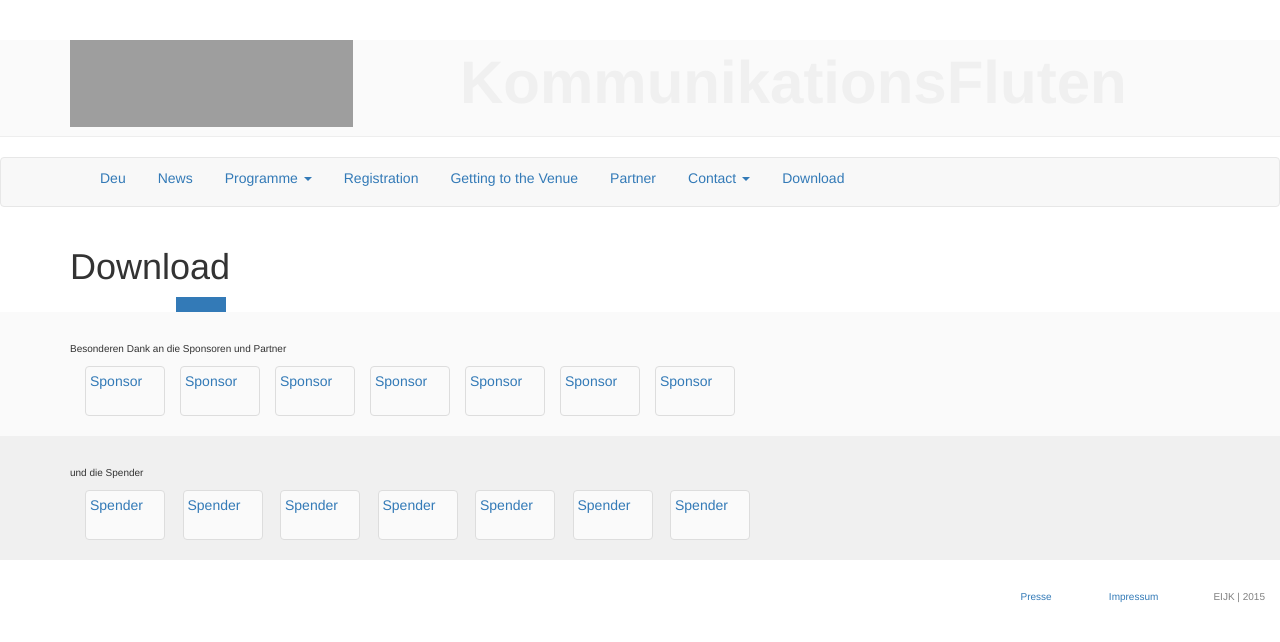
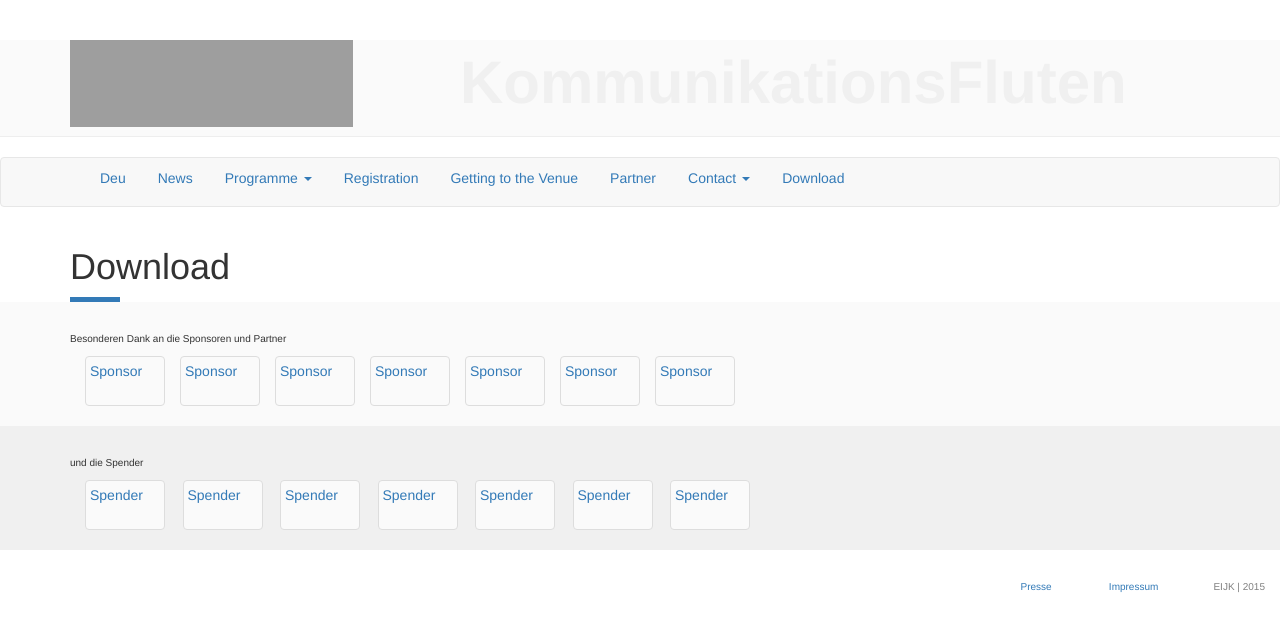
Before and after one commit to susedev/test, a Jekyll site: the page built from download.html, in a window 1280 px wide. Shown: the top 642 px of the page. Built offline with Jekyll 4.4.1, drawn with Linux system fonts in a browser that asks for light colours; nearby versions of some CDN libraries; grey boxes are pictures that could not be loaded.

Commit message:
Update page.html

```diff
--- a/_layouts/page.html
+++ b/_layouts/page.html
@@ -13,7 +13,7 @@ layout: base
   <div class="row-same-height row-same-height row-full-height">
     <div class="col-md-3 col-md-height col-full-height">
           <h1>{{ page.title }}</h1>
-          <div class="container" style="background-color: #337AB7; width:50px; height:15px; margin-too:5px;">
+          <div class="box" style="background-color: #337AB7; width:50px; height:5px; margin-top:5px;">
           </div>
     </div>
     <div class="col-md-6 col-md-height col-full-height">
```
